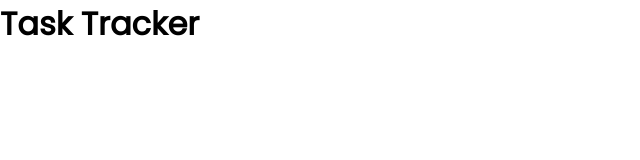
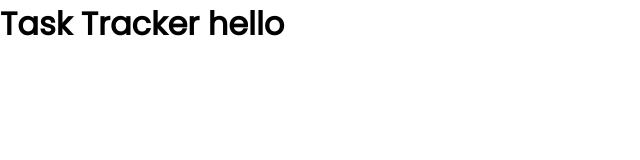
Before and after one commit to andyvo190998/angular-task-tracker, an Angular app: page / in a window 1280 px wide. Shown: the top 160 px of the page, without its empty margins (0-640 px from the left). Built offline with nearby package versions, Linux system fonts and the light colour scheme.

Commit message:
test git user

```diff
--- a/src/app/app.component.html
+++ b/src/app/app.component.html
@@ -1 +1 @@
-<h1>{{title}}</h1>
+<h1>{{title}} hello</h1>
```
